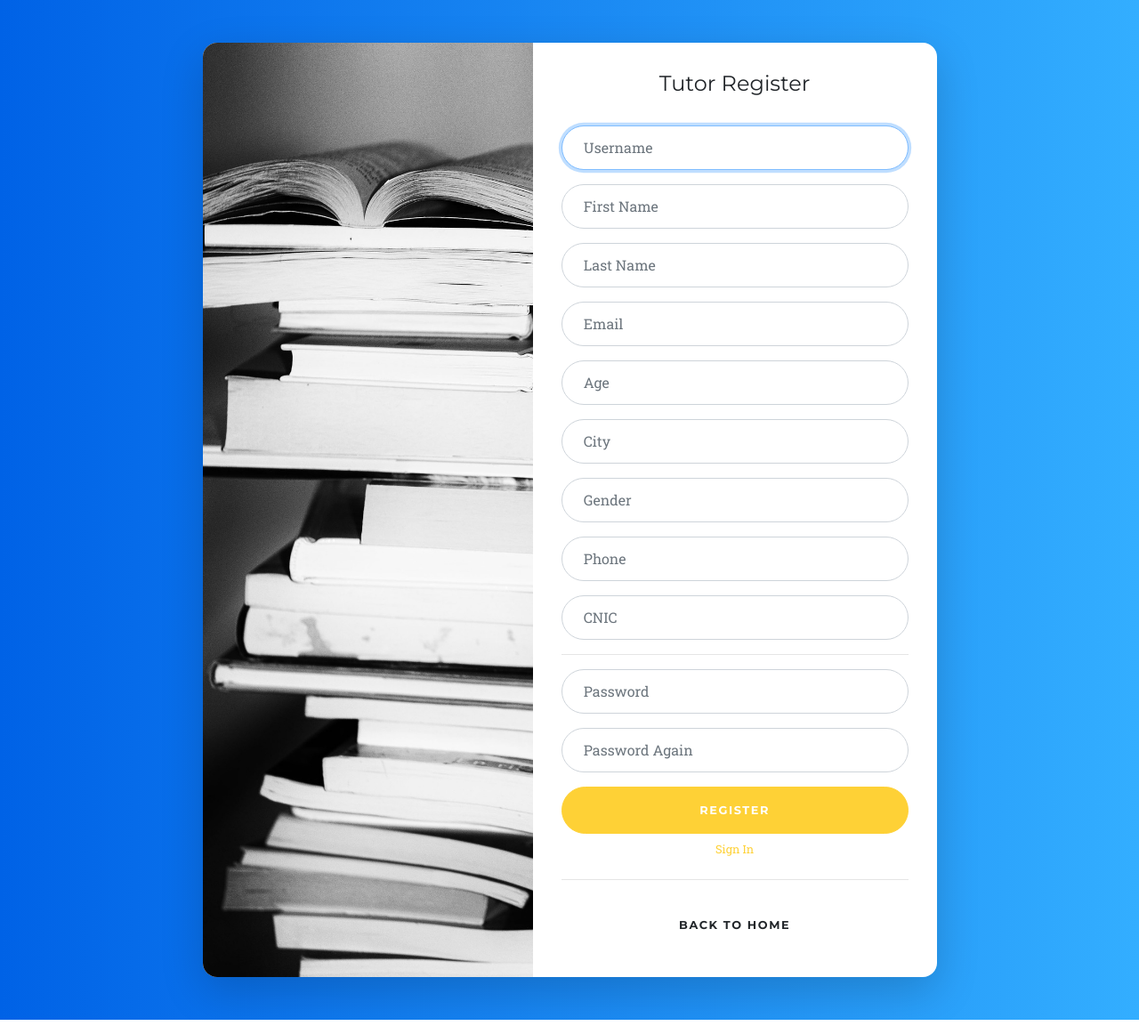
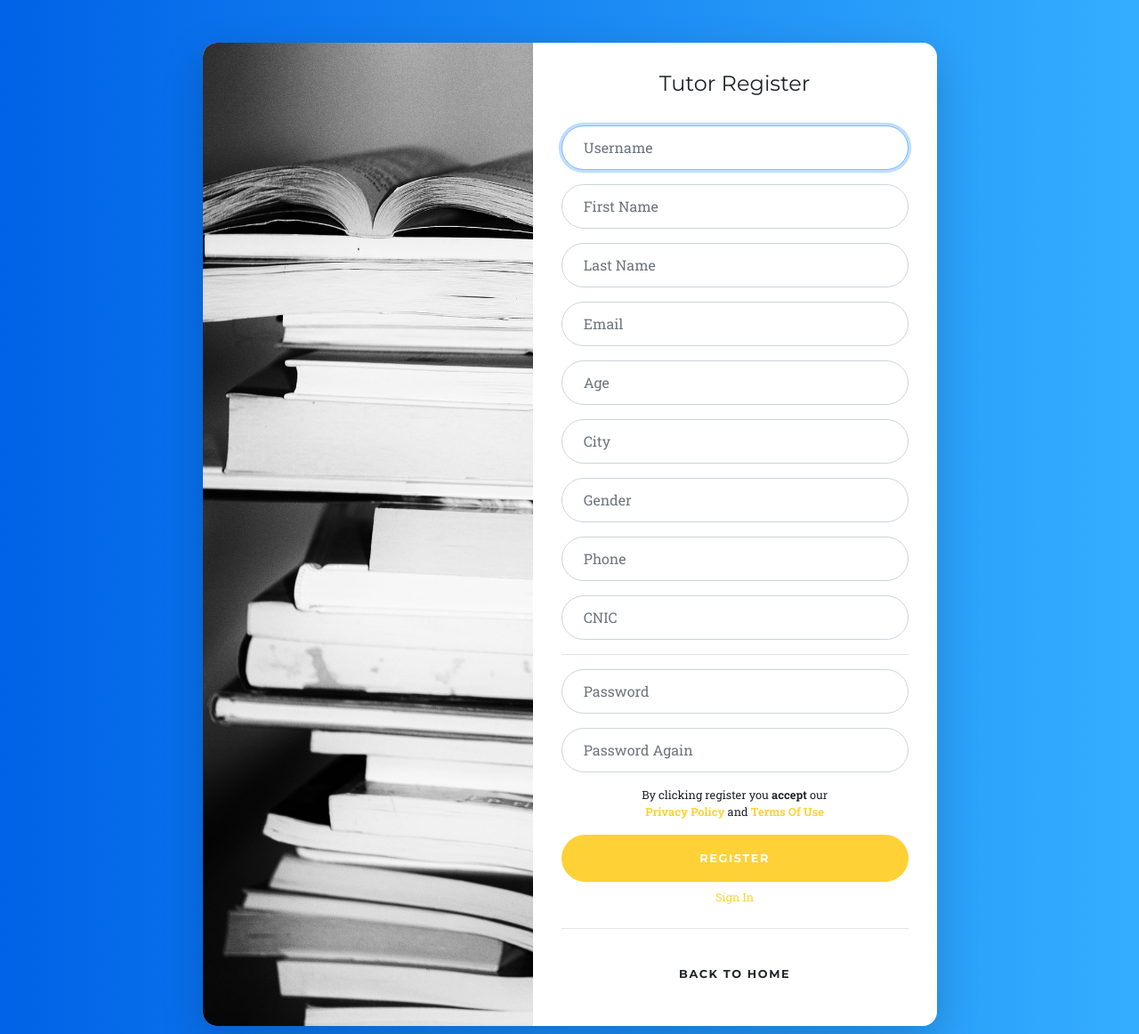
Before and after one commit to UsamaKashif/studentutor, a Django app: page /registeras/tutor/ in a window 1280 px wide. Shown: the top 1162 px of the page at 89% size. Run offline with Django 3.2, Linux system fonts and the light colour scheme; some libraries are stand-ins or nearby versions; some web fonts are replaced.

Commit message:
minor updates

```diff
--- a/main/home/templates/home/rejectEmail.html
+++ b/main/home/templates/home/rejectEmail.html
@@ -2,4 +2,8 @@ Unfortuntely,
 
 {{firstname}} {{lastname}} rejected your demo request
 
+Follow us on:
+FACEBOOK: https://www.facebook.com/StudenTutorOfficial
+TWITTER: https://twitter.com/TutorStuden
+
 StudenTutor
--- a/main/students/templates/students/student_sign_up.html
+++ b/main/students/templates/students/student_sign_up.html
@@ -65,6 +65,10 @@
                   </div>
                   <small class="text-danger">{{form.password2.errors}}</small>
 
+                  <div class="d-flex justify-content-center text-center mb-3 mt-3">
+                              <small>By clicking register you <b>accept</b> our <br> <a href="{% url 'privacy_policy' %}" target="blank"><b>Privacy Policy</b></a> and <a href="{% url 'terms' %}"><b>Terms Of Use</b></a></small>
+                        </div>
+
                   <button class="btn btn-lg btn-primary btn-block text-uppercase" type="submit">Register</button>
                   <a class="d-block text-center mt-2 small" href="{% url 'sign_in'  %}">Sign In</a>
                   <hr class="my-4">
--- a/main/tutors/templates/tutors/tutor_register.html
+++ b/main/tutors/templates/tutors/tutor_register.html
@@ -73,6 +73,10 @@
                   </div>
                   <small class="text-danger">{{form.password2.errors}}</small>
 
+
+                  <div class="d-flex justify-content-center text-center mb-3 mt-3">
+                        <small>By clicking register you <b>accept</b> our <br> <a href="{% url 'privacy_policy' %}" target="blank"><b>Privacy Policy</b></a> and <a href="{% url 'terms' %}"><b>Terms Of Use</b></a></small>
+                  </div>
                   <button class="btn btn-lg btn-primary btn-block text-uppercase" type="submit">Register</button>
                   <a class="d-block text-center mt-2 small" href="{% url 'sign_in'  %}">Sign In</a>
                   <hr class="my-4">
```
